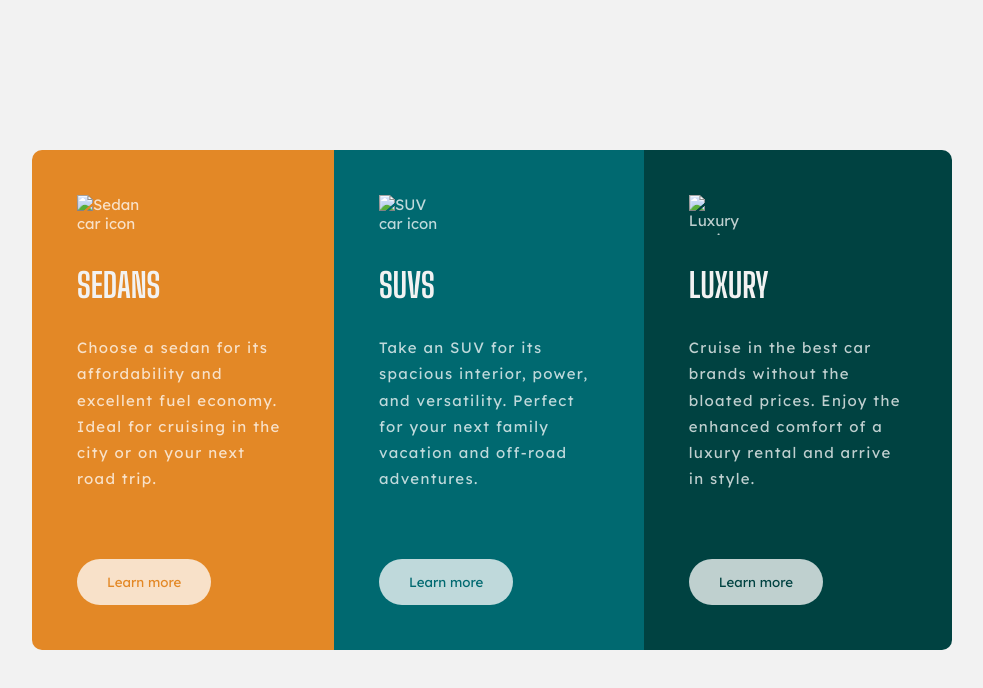
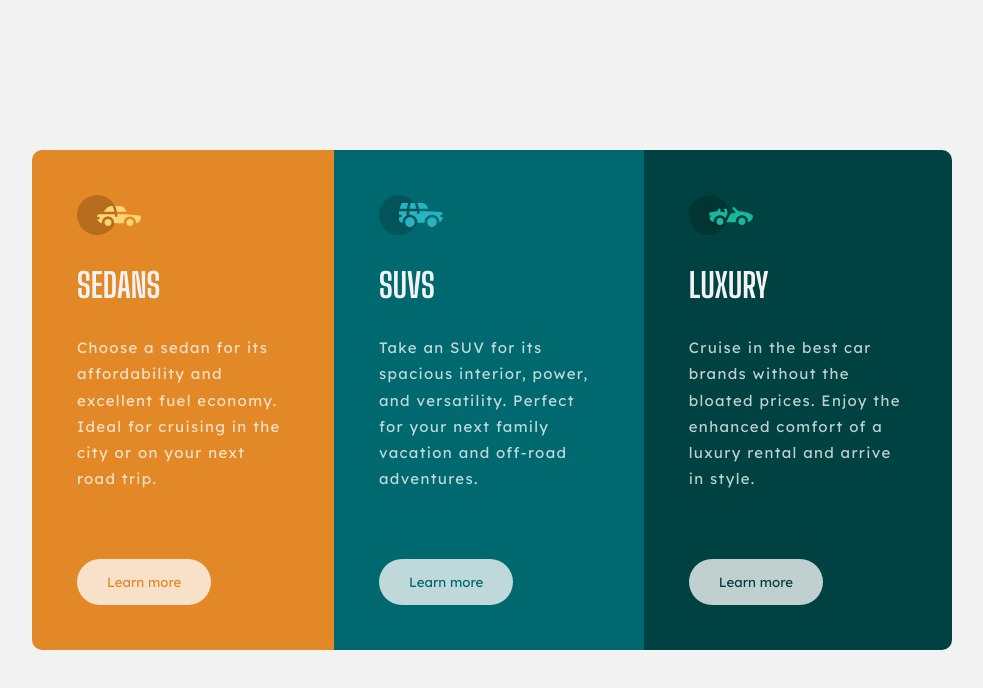
Before and after one commit to Odair15Below/3-column-preview-card-component-main, a plain HTML site: page index.html in a window 1280 px wide. Shown: the whole page, without its empty margins (148-1131 px from the left). Drawn offline with Linux system fonts and the light colour scheme; the site is published under a folder, as on GitHub Pages, so addresses that start at the root find nothing.

Commit message:
img urls

```diff
--- a/index.html
+++ b/index.html
@@ -169,7 +169,7 @@
 
   <div class="container">
     <div class="column orange">
-      <img src='/images/icon-sedans.svg' alt='Sedan car icon' />
+      <img src='./images/icon-sedans.svg' alt='Sedan car icon' />
       <h1>Sedans</h1>
       <p>
         Choose a sedan for its affordability and excellent fuel economy. Ideal for cruising in the city
@@ -178,7 +178,7 @@
       <button class="clrOrange">Learn more</button>
     </div>
     <div class="column gray">
-      <img src='/images/icon-suvs.svg' alt='SUV car icon' />
+      <img src='./images/icon-suvs.svg' alt='SUV car icon' />
       <h1>SUVs</h1>
       <p>
         Take an SUV for its spacious interior, power, and versatility. Perfect for your next family vacation
@@ -187,7 +187,7 @@
       <button class="clrGray">Learn more</button>
     </div>
     <div class="column darkGray">
-      <img src='/images/icon-luxury.svg' alt='Luxury car icon' />
+      <img src='./images/icon-luxury.svg' alt='Luxury car icon' />
       <h1>Luxury</h1>
       <p>
         Cruise in the best car brands without the bloated prices. Enjoy the enhanced comfort of a luxury
```
